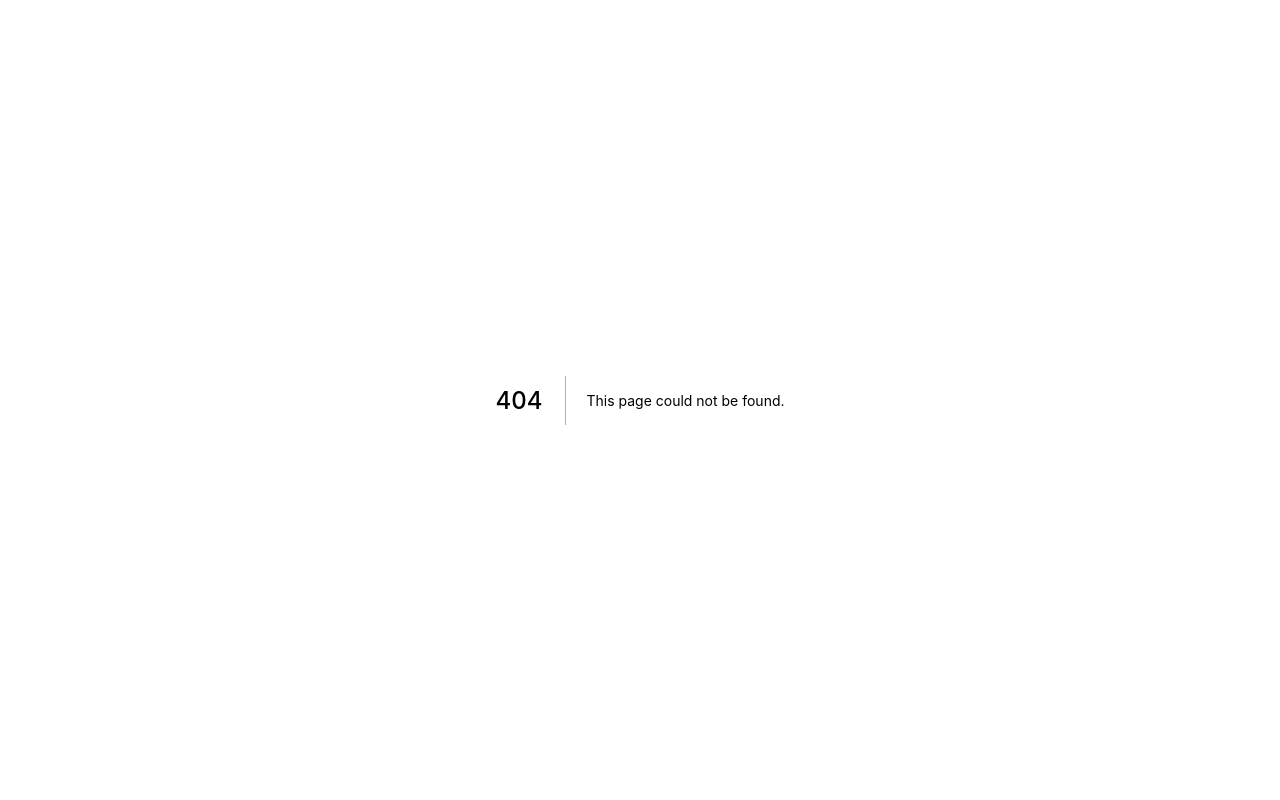
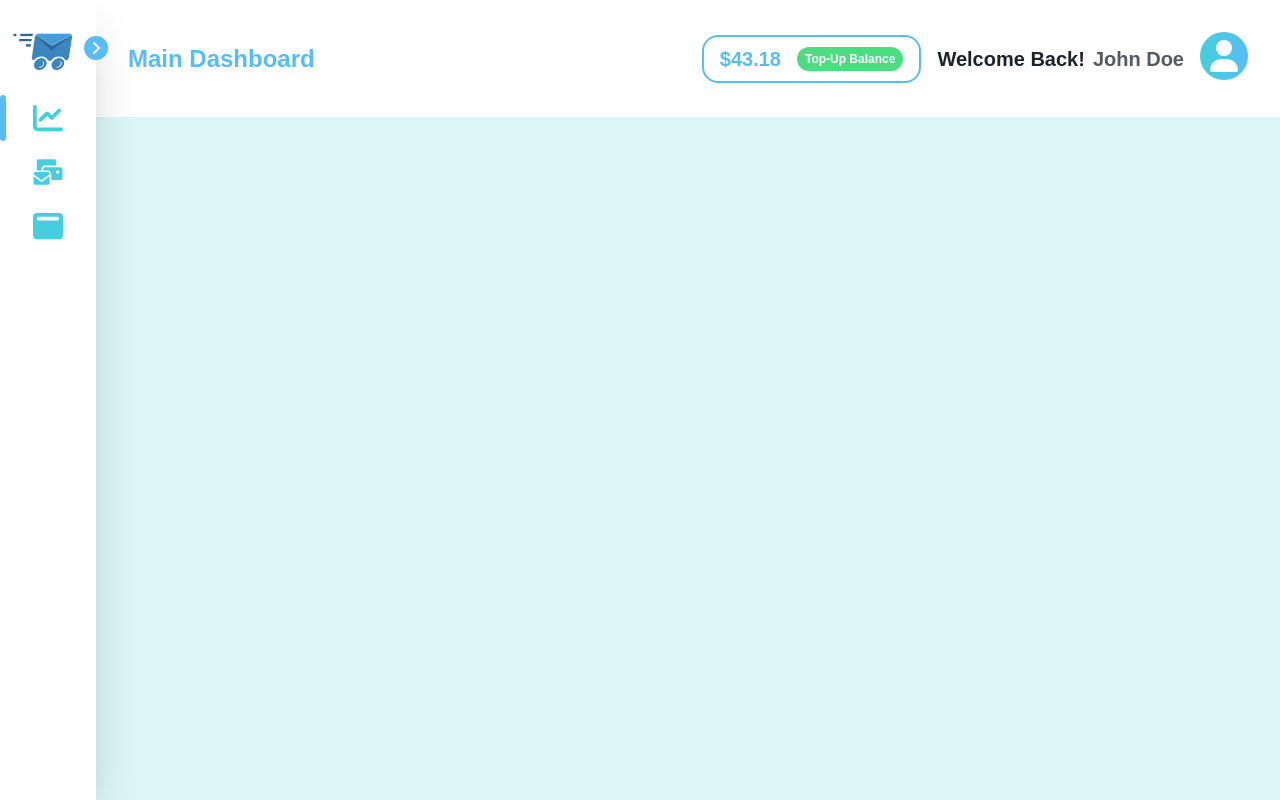
Before and after one commit to CodeHubDevs/donkeymailerwebapp, a Next.js app: page /app/dashboard in a window 1280 px wide. Before the commit this address had no page. Built offline with nearby package versions, Linux system fonts and the light colour scheme.

Commit message:
Created the private layout

```diff
--- a/package.json
+++ b/package.json
@@ -19,6 +19,7 @@
     "@fortawesome/fontawesome-svg-core": "^6.1.1",
     "@fortawesome/free-solid-svg-icons": "^6.1.1",
     "@fortawesome/react-fontawesome": "^0.1.18",
+    "@headlessui/react": "^1.6.4",
     "@hookform/resolvers": "^2.9.0",
     "axios": "^0.27.2",
     "babel-plugin-inline-react-svg": "^2.0.1",
@@ -29,7 +30,8 @@
     "react-hook-form": "^7.31.3",
     "react-hot-toast": "^2.2.0",
     "swr": "^1.3.0",
-    "yup": "^0.32.11"
+    "yup": "^0.32.11",
+    "zustand": "^4.0.0-rc.1"
   },
   "devDependencies": {
     "@tailwindcss/forms": "^0.5.2",
--- /dev/null
+++ b/src/components/AppNavBar.tsx
@@ -0,0 +1,81 @@
+import {
+  faUser,
+  faGear,
+  faWallet,
+  faRightFromBracket
+} from '@fortawesome/free-solid-svg-icons'
+import { FontAwesomeIcon } from '@fortawesome/react-fontawesome'
+import { Menu } from '@headlessui/react'
+import Link from 'next/link'
+import React from 'react'
+
+interface AppNavBarProps {
+  pageName: string
+}
+
+const menuItems = [
+  {
+    name: 'My Settings',
+    href: '/app/setting',
+    icon: faGear
+  },
+  {
+    name: 'Billing Settings',
+    href: '/app/billing-setting',
+    icon: faWallet
+  }
+]
+
+const AppNavBar: React.FC<AppNavBarProps> = ({ pageName }) => {
+  return (
+    <div className='flex w-full items-center justify-between'>
+      <h1 className='text-2xl font-bold text-primary'>{pageName}</h1>
+      <div className='flex items-center gap-x-4'>
+        <div className='flex items-center gap-x-4 rounded-2xl border-2 border-primary py-2 px-4'>
+          <span className='text-xl font-bold text-primary'>$43.18</span>
+          <button className='rounded-full bg-green-400 py-1 px-2 text-xs font-bold text-white hover:bg-green-500'>
+            Top-Up Balance
+          </button>
+        </div>
+        <h2 className='flex gap-x-2 text-xl font-bold'>
+          <span>Welcome Back!</span>
+          <span className='text-black50'>John Doe</span>
+        </h2>
+        <Menu as='div' className='relative inline-block text-left'>
+          <div>
+            <Menu.Button>
+              <FontAwesomeIcon
+                icon={faUser}
+                className='h-8 w-8 rounded-full bg-gradient-to-r from-secondary to-primary p-2 text-white'
+              />
+            </Menu.Button>
+          </div>
+          <Menu.Items className='absolute right-0 mt-2 w-56 origin-top-right divide-y divide-gray-100 rounded-md bg-white shadow-lg ring-1 ring-black ring-opacity-5 focus:outline-none'>
+            <div className='px-1 py-1'>
+              {menuItems.map(({ name, href, icon }) => (
+                <Menu.Item key={name}>
+                  <Link href={href}>
+                    <a className='flex w-full items-center gap-x-2 rounded-md px-2 py-2 text-black50 hover:bg-primary hover:text-white'>
+                      <FontAwesomeIcon icon={icon} />
+                      <span className='text-sm font-bold'>{name}</span>
+                    </a>
+                  </Link>
+                </Menu.Item>
+              ))}
+            </div>
+            <div className='px-1 py-1'>
+              <Menu.Item>
+                <button className='flex w-full items-center gap-x-2 rounded-md px-2 py-2 text-black50 hover:bg-primary hover:text-white'>
+                  <FontAwesomeIcon icon={faRightFromBracket} />
+                  <span className='text-sm font-bold'>Logout</span>
+                </button>
+              </Menu.Item>
+            </div>
+          </Menu.Items>
+        </Menu>
+      </div>
+    </div>
+  )
+}
+
+export default AppNavBar
--- /dev/null
+++ b/src/components/SideBar.tsx
@@ -0,0 +1,89 @@
+import {
+  faAngleRight,
+  faAngleLeft,
+  faChartLine,
+  faEnvelopesBulk,
+  faWindowMaximize
+} from '@fortawesome/free-solid-svg-icons'
+import { FontAwesomeIcon } from '@fortawesome/react-fontawesome'
+import Image from 'next/image'
+import Link from 'next/link'
+import { useRouter } from 'next/router'
+import React from 'react'
+
+import Logo from '@/assets/logo/donkeylogo.png'
+import LogoText from '@/assets/logo/donkeylogotext.png'
+
+const links = [
+  {
+    name: 'Dashboard',
+    href: '/app/dashboard',
+    icon: faChartLine
+  },
+  {
+    name: 'Campaign',
+    href: '/app/campaign',
+    icon: faEnvelopesBulk
+  },
+  {
+    name: 'Template',
+    href: '/app/template',
+    icon: faWindowMaximize
+  }
+]
+
+const SideBar = () => {
+  const [isOpen, setIsOpen] = React.useState(false)
+
+  const { pathname } = useRouter()
+  return (
+    <div
+      className={`absolute h-screen bg-white pt-8 shadow-2xl ${
+        isOpen ? 'w-72' : 'w-24'
+      }`}>
+      <FontAwesomeIcon
+        icon={isOpen ? faAngleLeft : faAngleRight}
+        onClick={() => setIsOpen(!isOpen)}
+        className='absolute -right-3 top-9 h-4 w-4 cursor-pointer rounded-full bg-primary p-1 text-white'
+      />
+      <div className='flex items-center gap-x-4 pl-3'>
+        <div className='w-16'>
+          <Image src={Logo} alt='logo' layout='responsive' objectFit='cover' />
+        </div>
+        <div className={`w-32 ${!isOpen ? 'hidden' : ''}`}>
+          <Image
+            src={LogoText}
+            alt='logo'
+            layout='responsive'
+            objectFit='cover'
+          />
+        </div>
+      </div>
+      <ul className='mt-6'>
+        {links.map(({ name, href, icon }) => (
+          <li key={name} className='mb-2'>
+            <Link href={href}>
+              <a className='relative flex items-center py-2 pl-8 hover:bg-gray-100'>
+                {pathname === href && (
+                  <div className='absolute left-0 h-full w-[6px] rounded-full bg-primary' />
+                )}
+                <FontAwesomeIcon
+                  icon={icon}
+                  className='mr-4 w-8 text-3xl text-secondary'
+                />
+                <span
+                  className={`text-lg font-bold text-black50 ${
+                    !isOpen ? 'hidden' : ''
+                  }`}>
+                  {name}
+                </span>
+              </a>
+            </Link>
+          </li>
+        ))}
+      </ul>
+    </div>
+  )
+}
+
+export default SideBar
--- /dev/null
+++ b/src/components/layout/PrivateLayout.tsx
@@ -0,0 +1,18 @@
+import React from 'react'
+
+import SideBar from '../SideBar'
+
+interface PrivateLayoutProps {
+  children: React.ReactNode
+}
+
+const PrivateLayout: React.FC<PrivateLayoutProps> = ({ children }) => {
+  return (
+    <div className='flex bg-white'>
+      <SideBar />
+      <div className='w-full p-8 pl-32'>{children}</div>
+    </div>
+  )
+}
+
+export default PrivateLayout
--- /dev/null
+++ b/src/pages/app/dashboard.tsx
@@ -0,0 +1,14 @@
+import React from 'react'
+
+import AppNavBar from '@/components/AppNavBar'
+import PrivateLayout from '@/components/layout/PrivateLayout'
+
+const Dashboard = () => {
+  return (
+    <PrivateLayout>
+      <AppNavBar pageName='Main Dashboard' />
+    </PrivateLayout>
+  )
+}
+
+export default Dashboard
```
Also changed, not shown: 1 other file (tests, documents, lock files or other folders).
